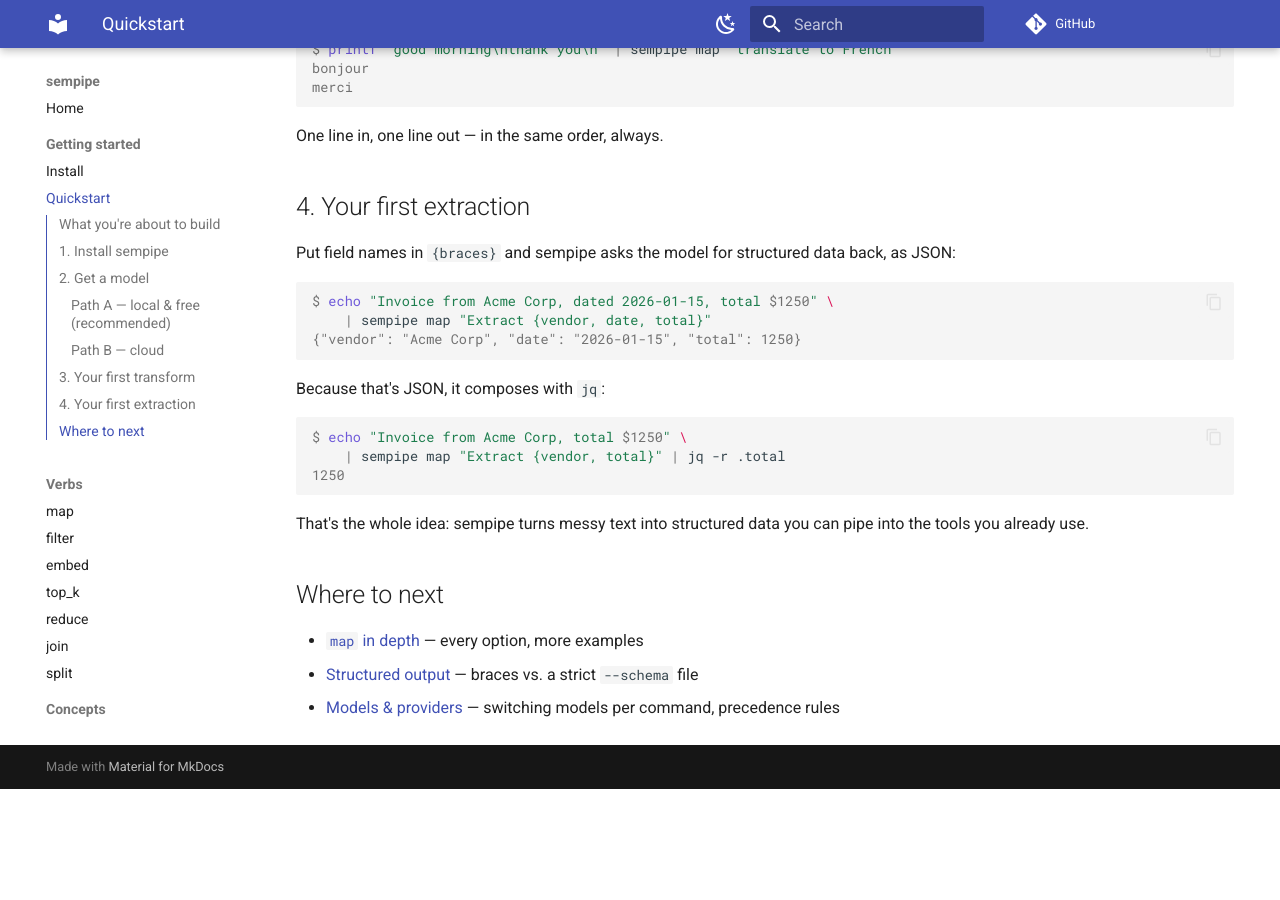
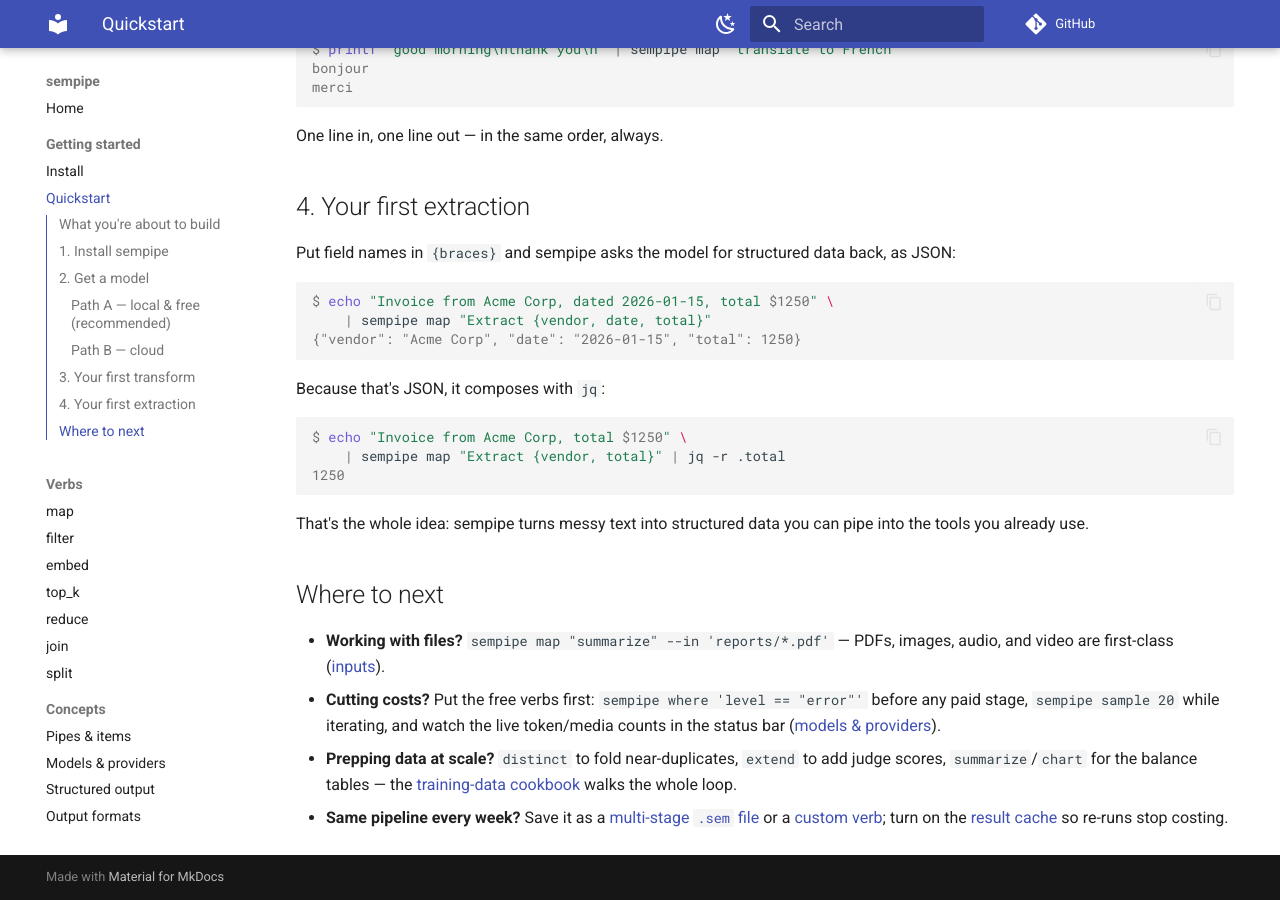
Before and after one commit to prabal-rje/smartpipe, an MkDocs documentation site: the page built from docs/quickstart.md, in a window 1280 px wide and 900 px high, scrolled down 1487 px. Built offline with MkDocs 1.6.1 and Material for MkDocs 9.7.7, drawn with Linux system fonts in a browser that asks for light colours; comment, search, counter and statistics services are not loaded; before the commit the page ends 2276 px from its top, so only the background shows below that.

Commit message:
chore(release): cut v1.2.0 - front-door docs, curator cookbook, ship guidance
CHANGELOG: everything since 1.1.0 cut as v1.2.0 with the five-sentence
highlights block (eighteen verbs, pipelines-as-artifacts, iteration-
stops-re-paying, multimodality deepened, visible spend). Version bumped
in pyproject/__init__/CITATION (cff-version restored - that's the
FORMAT version, caught by the golden). Docs front door retold: index
lists the full verb table + free-utilities row; quickstart's where-to-
next points at files, cost discipline, and the new training-data
cookbook page (the P12 loop end-to-end with receipts, sharding
guidance, cache-as-resume). privacy.md names the remote-STT upload
path explicitly; join docs teach evidence-tolerant predicates (the
open judge-strictness TODO answered with guidance, not a rushed
behavior change).

```diff
--- a/docs/quickstart.md
+++ b/docs/quickstart.md
@@ -100,6 +100,15 @@
 
 ## Where to next
 
-- [`map` in depth](verbs/map.md) — every option, more examples
-- [Structured output](concepts/structured-output.md) — braces vs. a strict `--schema` file
-- [Models & providers](concepts/models-and-providers.md) — switching models per command, precedence rules
+
+- **Working with files?** `sempipe map "summarize" --in 'reports/*.pdf'` —
+  PDFs, images, audio, and video are first-class ([inputs](inputs/files.md)).
+- **Cutting costs?** Put the free verbs first: `sempipe where 'level == "error"'`
+  before any paid stage, `sempipe sample 20` while iterating, and watch the
+  live token/media counts in the status bar ([models & providers](concepts/models-and-providers.md)).
+- **Prepping data at scale?** `distinct` to fold near-duplicates, `extend` to
+  add judge scores, `summarize`/`chart` for the balance tables — the
+  [training-data cookbook](cookbook/training-data-prep.md) walks the whole loop.
+- **Same pipeline every week?** Save it as a [multi-stage `.sem` file](reference/sem-files.md)
+  or a [custom verb](reference/custom-verbs.md); turn on the
+  [result cache](privacy.md) so re-runs stop costing.
--- a/pyproject.toml
+++ b/pyproject.toml
@@ -4,7 +4,7 @@
 
 [project]
 name = "sempipe"
-version = "1.1.0"
+version = "1.2.0"
 description = "Semantic pipes for your terminal: map, filter, embed, top_k, reduce for Unix pipelines, local-first."
 readme = "README.md"
 license = "Apache-2.0"
--- a/src/sempipe/__init__.py
+++ b/src/sempipe/__init__.py
@@ -3,4 +3,4 @@
 from __future__ import annotations
 
 __all__ = ["__version__"]
-__version__ = "1.1.0"
+__version__ = "1.2.0"
```
Also changed, not shown: CHANGELOG.md (+18 -0 lines), docs/cookbook/training-data-prep.md (added, +70 -0 lines), docs/index.md (+13 -1 lines), docs/privacy.md (+10 -0 lines), docs/verbs/join.md (+17 -0 lines), 3 other files.
